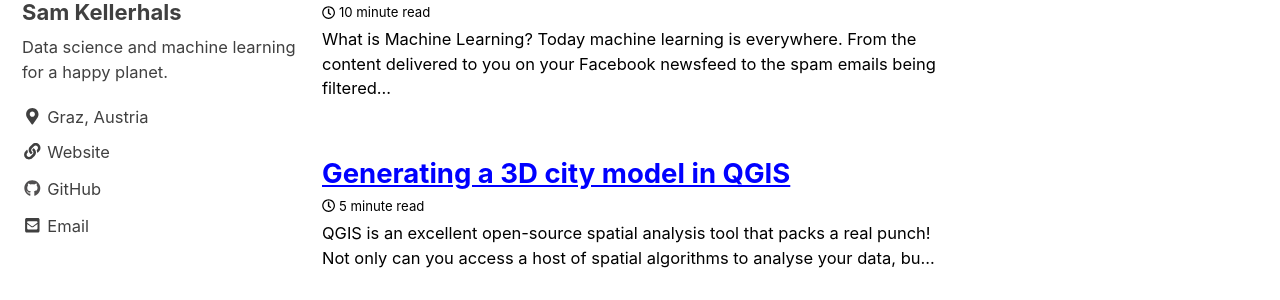
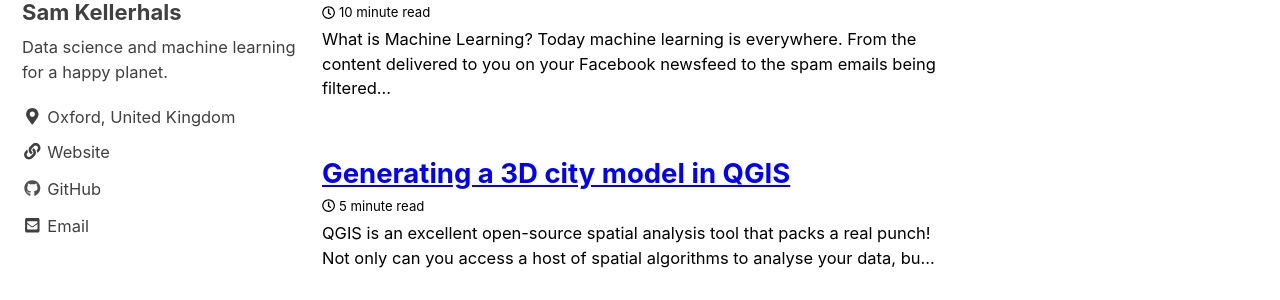
Before and after one commit to samkellerhals/samkellerhals.github.io, a Jekyll site: the page built from index.html, in a window 1280 px wide. Shown: the part 232-532 px from the top of the page. Built offline with Jekyll 4.4.1, drawn with Linux system fonts in a browser that asks for light colours; cached includes are drawn as plain includes; nearby versions of some CDN libraries; the list of posts is cut into pages by our own code.

Commit message:
change location

```diff
--- a/_config.yml
+++ b/_config.yml
@@ -106,7 +106,7 @@ author:
   name             : "Sam Kellerhals"
   avatar           : "/assets/images/sam_avatar.png"
   bio              : "Data science and machine learning for a happy planet."
-  location         : "Graz, Austria"
+  location         : "Oxford, United Kingdom"
   email            : "hello@gooddatascience.com"
   links:
     - label: "Email"
```
